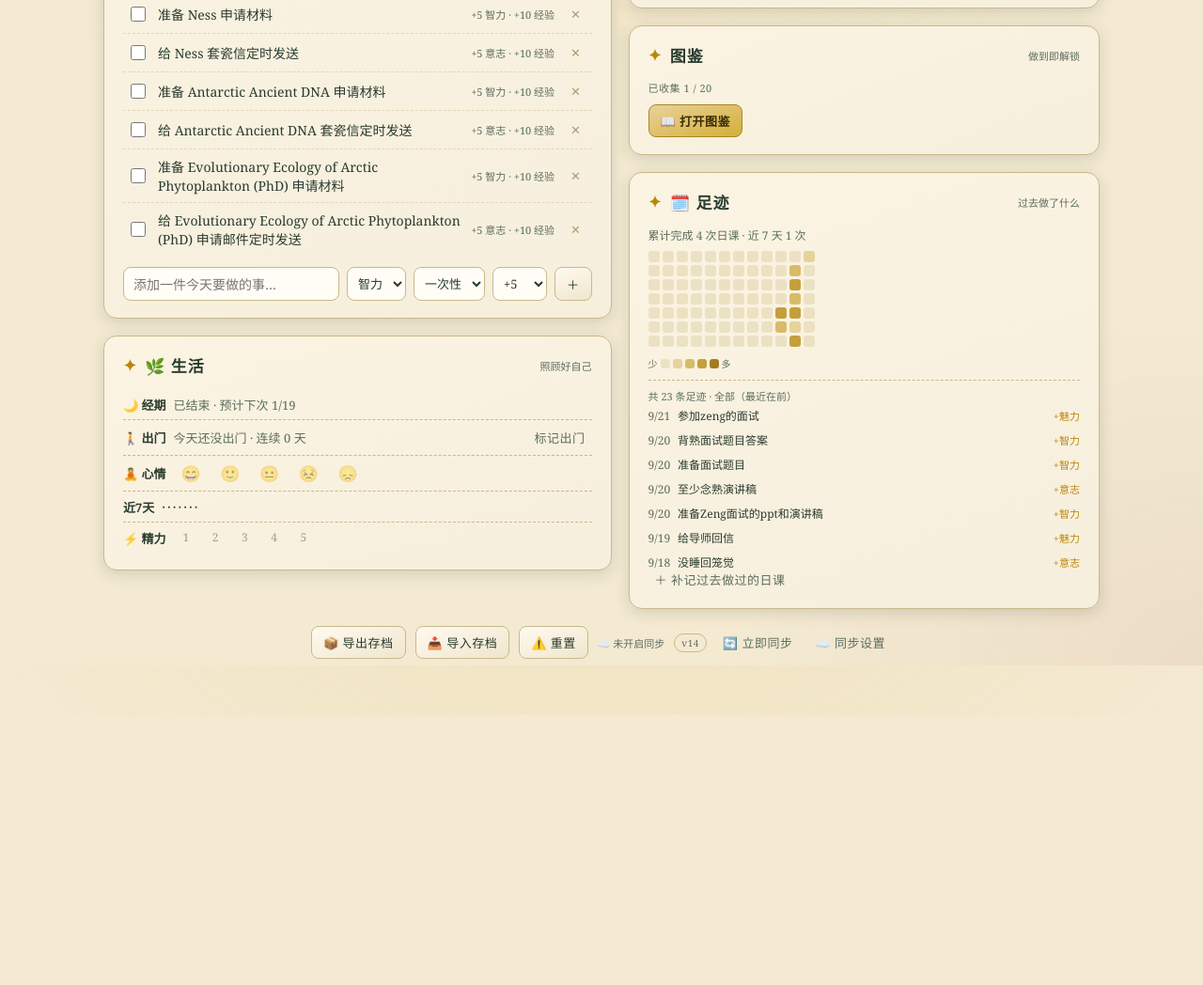
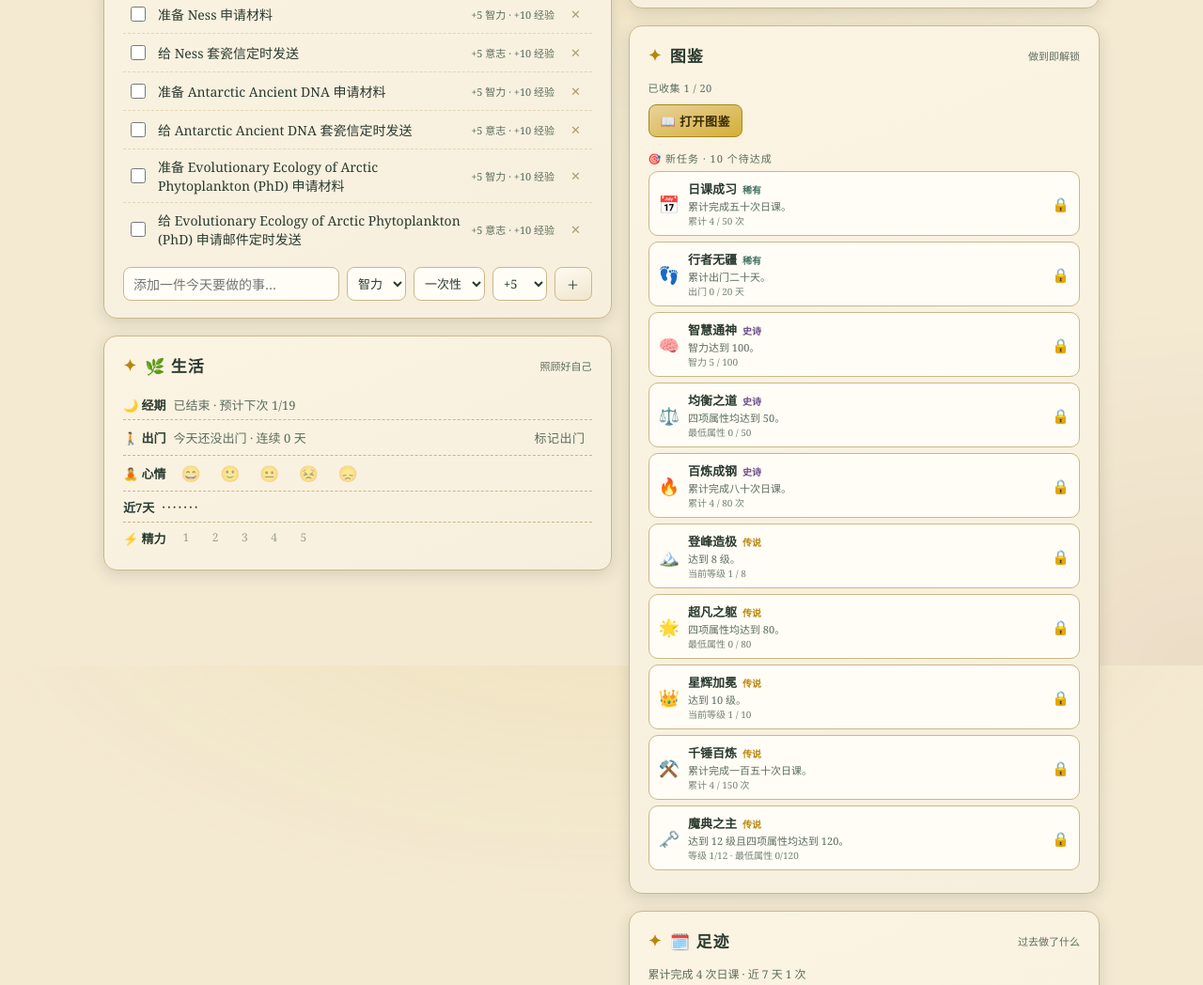
Before and after one commit to tianyiting0108-rgb/grimoire, a plain HTML site: page index.html in a window 1280 px wide. Shown: the part 892-1940 px from the top of the page at 94% size. Before the commit the page ends 1653 px from the top, so only its background shows below. Drawn offline with Linux system fonts and the light colour scheme.

Commit message:
deploy index.html

```diff
--- a/index.html
+++ b/index.html
@@ -383,6 +383,7 @@
         <h2>图鉴 <span class="hint">做到即解锁</span></h2>
         <div class="collect-count" id="collectCount"></div>
         <button class="primary" id="openCodexBtn">📖 打开图鉴</button>
+        <div id="codexGoals"></div>
       </section>
 
       <section class="panel">
@@ -413,7 +414,7 @@
     <input type="file" id="importFile" accept=".json" style="display:none">
     <button id="resetBtn">⚠️ 重置</button>
     <span id="syncStatus">☁️ 未开启同步</span>
-    <span class="ver" title="版本号：看到 v14 就是最新版（图鉴可点开看大图；足迹列表显示全部，不丢记录）">v14</span>
+    <span class="ver" title="版本号：看到 v15 就是最新版（主页显示 10 个新图鉴任务；图鉴可点开看大图；足迹列表显示全部，不丢记录）">v15</span>
     <button id="syncNowBtn" class="ghost">🔄 立即同步</button>
     <button id="syncSetupBtn" class="ghost">☁️ 同步设置</button>
   </footer>
@@ -852,7 +853,7 @@
   }
 
   function render(){
-    renderHeader(); renderStats(); renderTasks(); renderQuests(); renderCodexSummary(); renderCards(); renderHistory(); renderLife();
+    renderHeader(); renderStats(); renderTasks(); renderQuests(); renderCodexSummary(); renderCodexGoals(); renderCards(); renderHistory(); renderLife();
   }
 
   function renderHeader(){
@@ -958,6 +959,28 @@
 
   function renderCodexSummary(){
     document.getElementById("collectCount").textContent="已收集 "+state.unlocked.length+" / "+CARDS.length;
+  }
+  function renderCodexGoals(){
+    var box=document.getElementById("codexGoals");
+    if(!box) return;
+    var goals=CARDS.slice(10);
+    var unlocked=state.unlocked||[];
+    var rcol={"普通":"var(--common)","稀有":"var(--rare)","史诗":"var(--epic)","传说":"var(--legend)"};
+    var html='<div style="font-size:11px;color:var(--ink-soft);letter-spacing:1px;margin:14px 0 6px;">🎯 新任务 · '+goals.length+' 个待达成</div>';
+    goals.forEach(function(c){
+      var isUn=unlocked.indexOf(c.id)>=0;
+      var color=rcol[c.rarity]||"var(--common)";
+      html+='<div style="display:flex;align-items:center;gap:9px;padding:8px 10px;margin-bottom:6px;border:1px solid var(--line);border-radius:10px;background:'+(isUn?'linear-gradient(165deg,#fdf6e0,#f7e7b8)':'#fffdf5')+';'+(isUn?'box-shadow:0 0 0 1px var(--legend) inset;':'')+'">'
+        +'<span style="font-size:18px;">'+c.emoji+'</span>'
+        +'<div style="flex:1;min-width:0;">'
+        +'<div style="display:flex;align-items:baseline;gap:6px;"><span style="font-weight:bold;font-size:13px;">'+esc(c.name)+'</span><span style="font-size:10px;color:'+color+';font-weight:bold;">'+c.rarity+'</span></div>'
+        +'<div style="font-size:11px;color:var(--ink-soft);margin-top:1px;">'+esc(c.text)+'</div>'
+        +'<div style="font-size:10px;color:var(--ink-soft);opacity:.85;">'+esc(c.prog?c.prog(state):"")+'</div>'
+        +'</div>'
+        +'<span style="font-size:15px;">'+(isUn?'✓':'🔒')+'</span>'
+        +'</div>';
+    });
+    box.innerHTML=html;
   }
   function renderCards(){
     var unlocked=state.unlocked;
```
